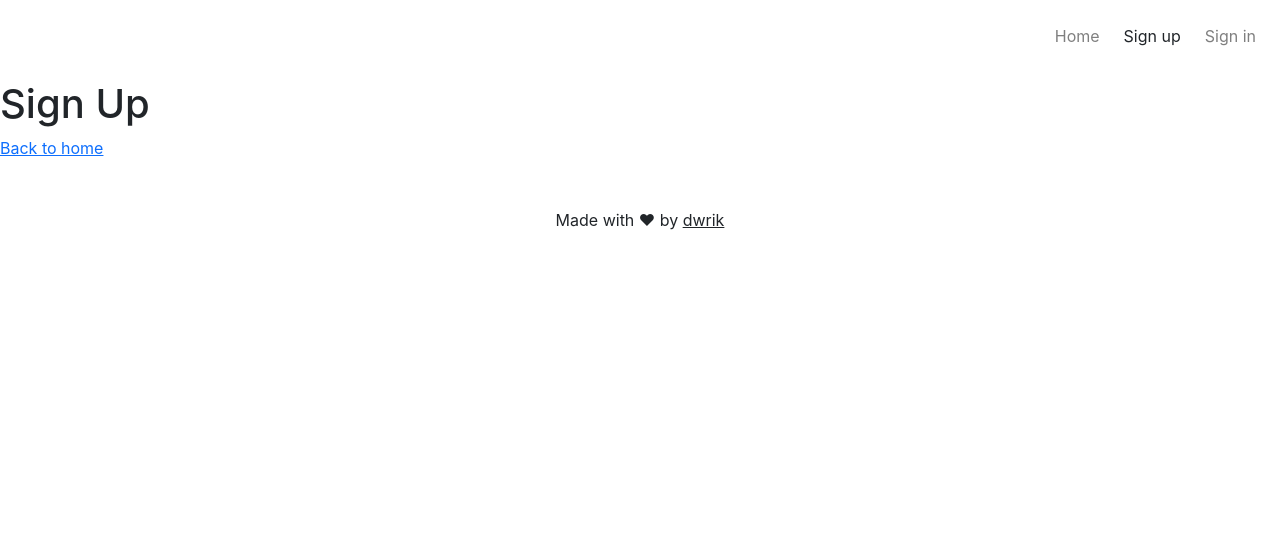
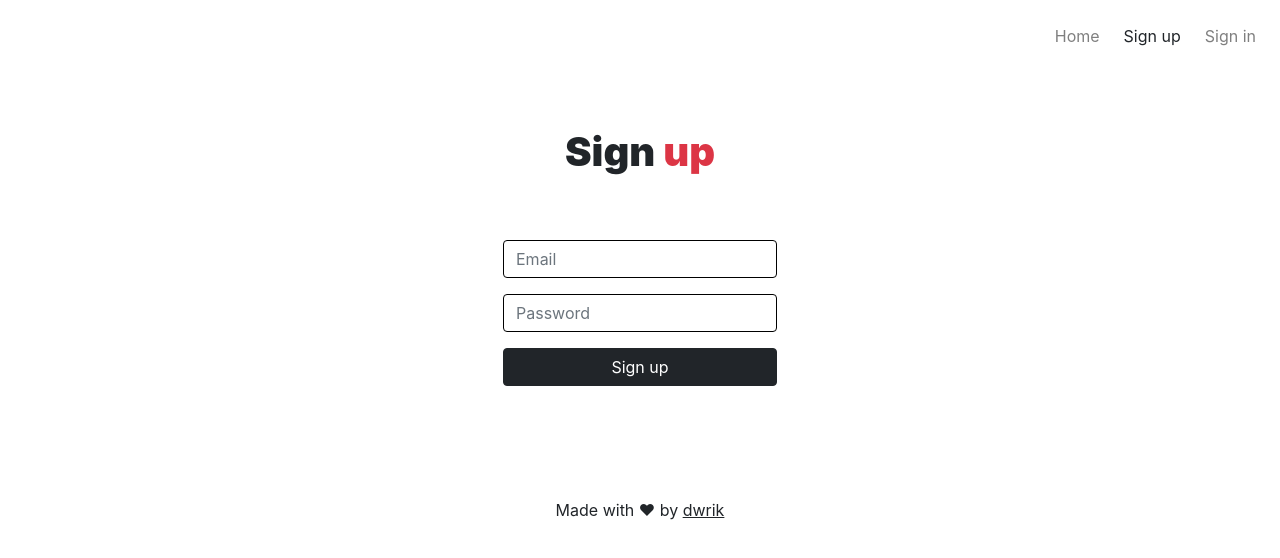
Before and after one commit to dwrik/let-me-know-when-its-down, a Next.js app: page /signup in a window 1280 px wide. Shown: the top 558 px of the page. Built offline with nearby package versions, Linux system fonts and the light colour scheme.

Commit message:
implemented authentication frontend

```diff
--- /dev/null
+++ b/components/authForm.js
@@ -0,0 +1,27 @@
+import { useState } from 'react'
+
+export default function AuthForm({ error, type, onSubmit }) {
+  const [email, setEmail] = useState('')
+  const [password, setPassword] = useState('')
+
+  function changeEmail(event) { setEmail(event.target.value) }
+  function changePassword(event) { setPassword(event.target.value) }
+
+  const [first, second] = type.split(' ')
+
+  return (
+    <div className='container mt-5'>
+      <header className={`text-center container`}>
+        <h1 className='boldest'>{first} <span className='text-danger'>{second}</span></h1>
+      </header>
+      <main className='d-flex justify-content-center'>
+        <form className='d-flex flex-column my-5' onSubmit={onSubmit}>
+          <input className='form-control noborder my-2' placeholder='Email' type='email' name='email' value={email} onChange={changeEmail} />
+          <input className='form-control noborder my-2' placeholder='Password' type='password' name='password' value={password} onChange={changePassword} />
+          <input className='btn btn-dark btn-md my-2' type='submit' value={type} />
+          <div className='text-danger text-center mt-2'>{error}</div>
+        </form>
+      </main>
+    </div>
+  )
+}
--- a/pages/signup.js
+++ b/pages/signup.js
@@ -1,12 +1,29 @@
-import Link from 'next/link'
+import { useState } from 'react'
+import AuthForm from '../components/authForm'
 
 export default function SignUp() {
+  const [error, setError] = useState(null)
+
+  function createAccount(event) {
+    event.preventDefault()
+
+    const formData = new FormData(event.target)
+    const email = formData.get('email')
+    const password = formData.get('password')
+
+    // POST /api/users
+    try {
+      // separate util to create user, login user, check website etc.
+
+      // on success, POST /api/login with received user data
+      // on success, store jwt in state & localStorage
+      // redirect to /dashboard
+    } catch (error) {
+      // on error show error message above sign up button
+    }
+  }
+
   return (
-    <div>
-      <h1>Sign Up</h1>
-      <Link href='/'>
-        <a>Back to home</a>
-      </Link>
-    </div>
+    <AuthForm error={error} type='Sign up' onSubmit={createAccount} />
   )
 }
```
Also changed, not shown: pages/signin.js (+21 -7 lines).
